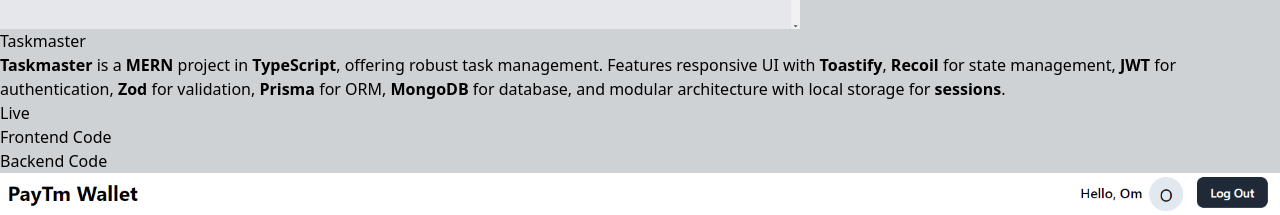
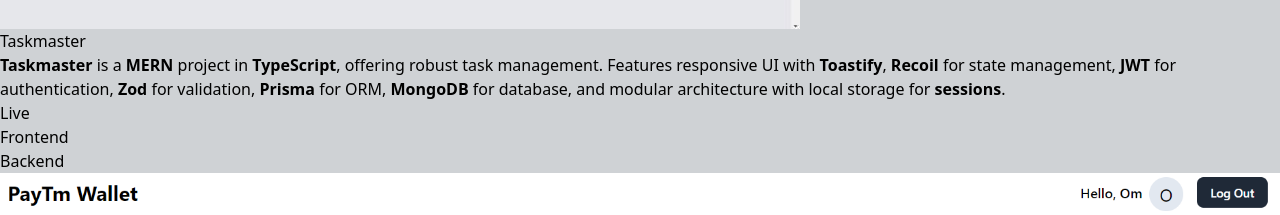
Before and after one commit to omjeem/omjeemishra-portfolio, a React (Vite) app: page / in a window 1280 px wide. Shown: the part 4720-4935 px from the top of the page. Built offline with nearby package versions, Linux system fonts and the light colour scheme.

Commit message:
ui update

```diff
--- a/src/components/Projects.tsx
+++ b/src/components/Projects.tsx
@@ -37,8 +37,8 @@
             tech: "React, Node, Express, MongoDB",
             caseStudy: "This is a case study",
             src: portfolio,
-            live: "",
-            forntend: "",
+            live: "https://omjeemishra.vercel.app/",
+            forntend: "https://github.com/omjeem/omjeemishra-portfolio",
             backend: ""
         }
     ]
@@ -100,7 +100,7 @@
                     {
                         props.forntend && (
                             <a href={props.forntend} target="_blank">
-                                <Button label={"Frontend Code"} />
+                                <Button label={"Frontend"} />
                             </a>
                         )
                     }
@@ -109,7 +109,7 @@
                             <a href={props.backend} target="_blank">
                                 <Button onClick={()=>{
                                     console.log(props.backend)
-                                }} label={"Backend Code"} />
+                                }} label={"Backend"} />
                             </a>
                         )
                     }
--- a/src/components/Skills.tsx
+++ b/src/components/Skills.tsx
@@ -35,7 +35,7 @@
         </div>
 
         <div className="my-3 bg-gray-100 shadow-md rounded-lg p-4 flex flex-col items-center justify-center m-4">
-            <div className="  grid grid-cols-3 sm:grid-cols-4 md:grid-cols-5 lg:grid-cols-9 gap-4">
+            <div className="  grid grid-cols-2 sm:grid-cols-4 md:grid-cols-5 lg:grid-cols-9 gap-4">
                 {skills.map((item, index) => (
                     <SkillBox key={index} name={item.name} icon={item.icon} />
                 ))}
```
